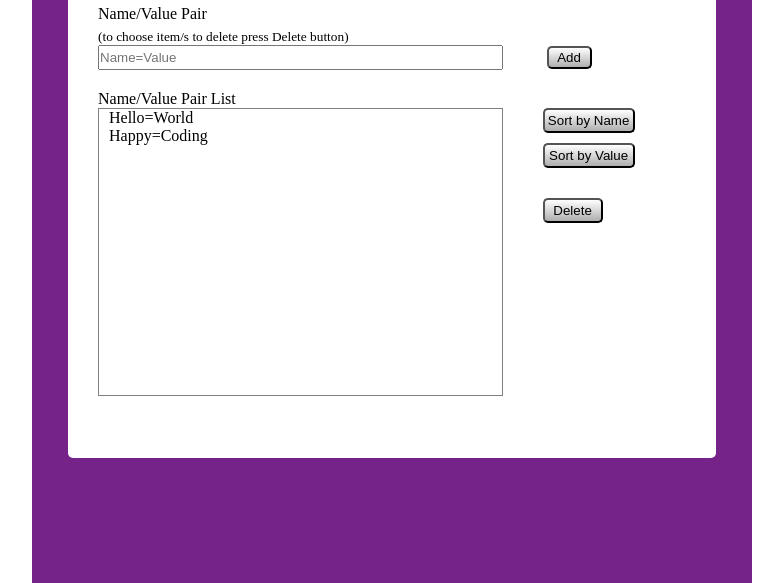
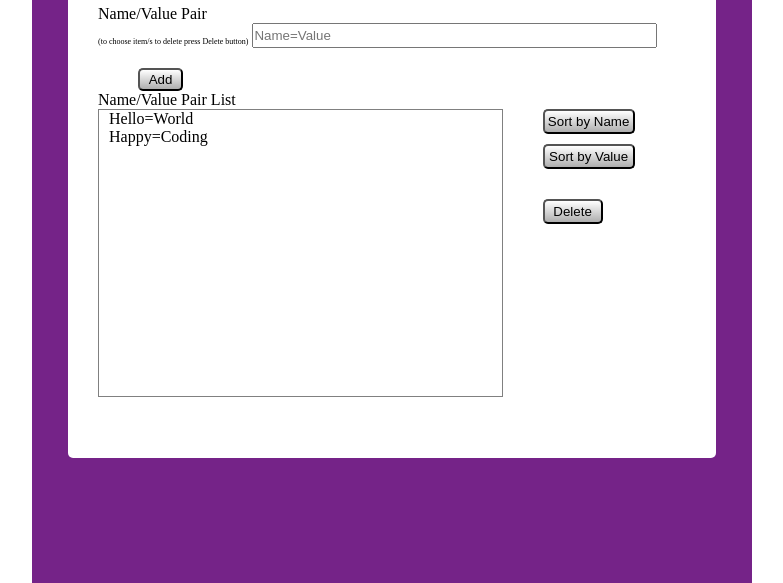
Before and after one commit to rick-77-2006/nest2025, a plain HTML site: page index.html in a window 1280 px wide. Shown: the part 217-800 px from the top of the page, without its empty margins (248-1031 px from the left). Drawn offline with Linux system fonts and the light colour scheme.

Commit message:
Add files via upload

```diff
--- a/styles/styles.css
+++ b/styles/styles.css
@@ -25,6 +25,10 @@ form {
 
 h1 {
     margin-bottom: 20px;
+}
+
+.sub {
+    font-size: .5rem;
 }
 
 #nameValue {
```
